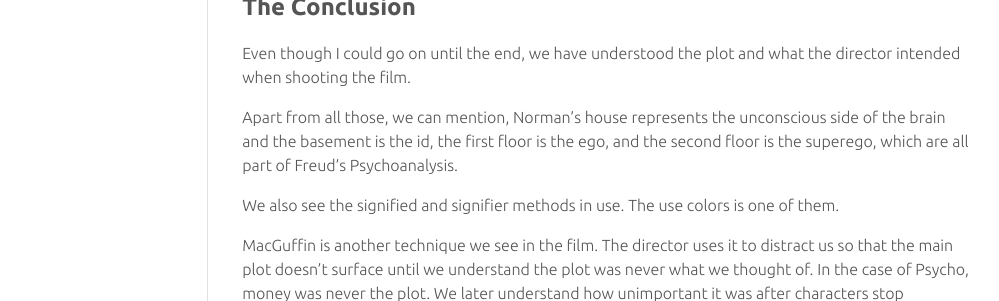
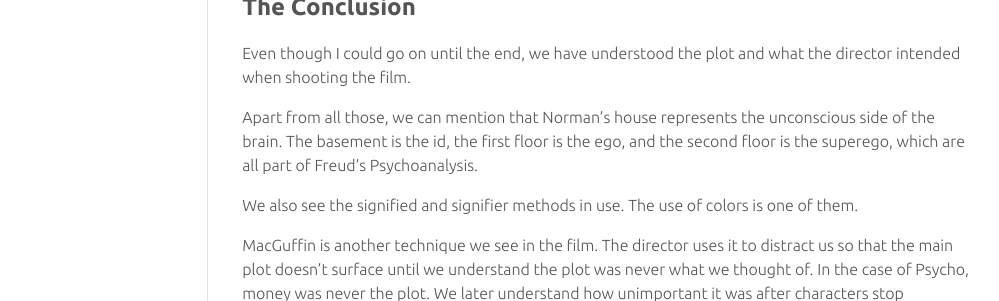
Before and after one commit to velitasali/notes, a Jekyll site: the page built from _posts/2020-10-27-film-studies-4-2.md, in a window 1280 px wide and 900 px high, scrolled down 2978 px. Shown: the part 433-734 px from the top of the window, without its empty margins (129-1128 px from the left). Built offline with Jekyll 4.4.1, drawn with Linux system fonts in a browser that asks for light colours.

Commit message:
Fix typos

```diff
--- a/_posts/2020-10-27-film-studies-4-2.md
+++ b/_posts/2020-10-27-film-studies-4-2.md
@@ -117,8 +117,8 @@ Norman's mother becomes jealous of Marion and takes over Norman's body and kills
 
 Even though I could go on until the end, we have understood the plot and what the director intended when shooting the film.
 
-Apart from all those, we can mention, Norman's house represents the unconscious side of the brain and the basement is the id, the first floor is the ego, and the second floor is the superego, which are all part of Freud's Psychoanalysis.
+Apart from all those, we can mention that Norman's house represents the unconscious side of the brain. The basement is the id, the first floor is the ego, and the second floor is the superego, which are all part of Freud's Psychoanalysis.
 
-We also see the signified and signifier methods in use. The use colors is one of them.
+We also see the signified and signifier methods in use. The use of colors is one of them.
 
 MacGuffin is another technique we see in the film. The director uses it to distract us so that the main plot doesn't surface until we understand the plot was never what we thought of. In the case of Psycho, money was never the plot. We later understand how unimportant it was after characters stop mentioning it.
```
Also changed, not shown: _posts/2020-10-27-intro-to-corpus-linguistics-4.md (+1 -1 lines).
